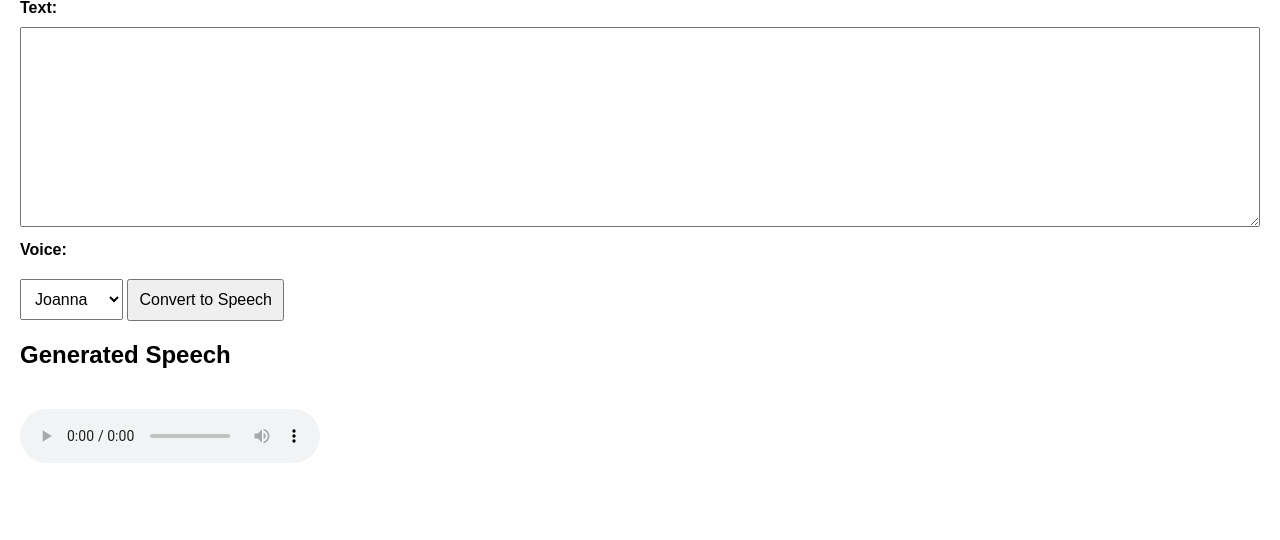
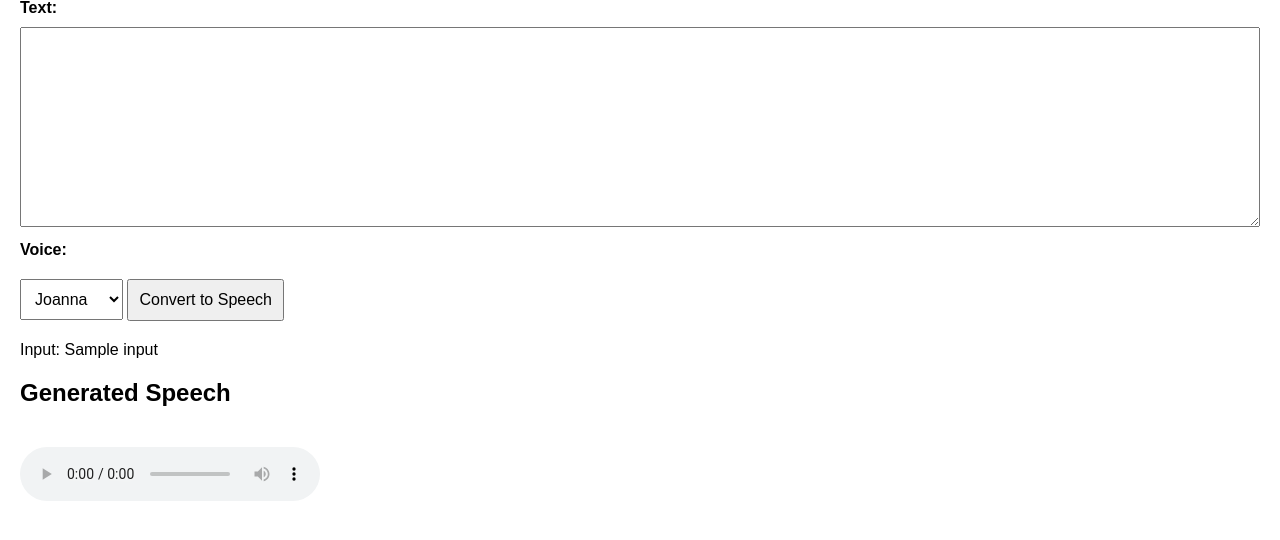
Before and after one commit to param3112002/AWS_Project, a Flask app: template templates/index.html in a window 1280 px wide. Shown: the part 81-621 px from the top of the page. Run offline with Flask 3, Linux system fonts and the light colour scheme; the template is opened without the code that fills it: most values are stand-ins (such as "Sample title", 1, 10 or a date in 2020).

Commit message:
Update index.html

```diff
--- a/templates/index.html
+++ b/templates/index.html
@@ -54,7 +54,7 @@
 
         <button type="submit">Convert to Speech</button>
     </form>
-
+    <p> Input: {{input}}</p>
     {% if audio_base64 %}
         <h2>Generated Speech</h2>
         <audio controls>
```
